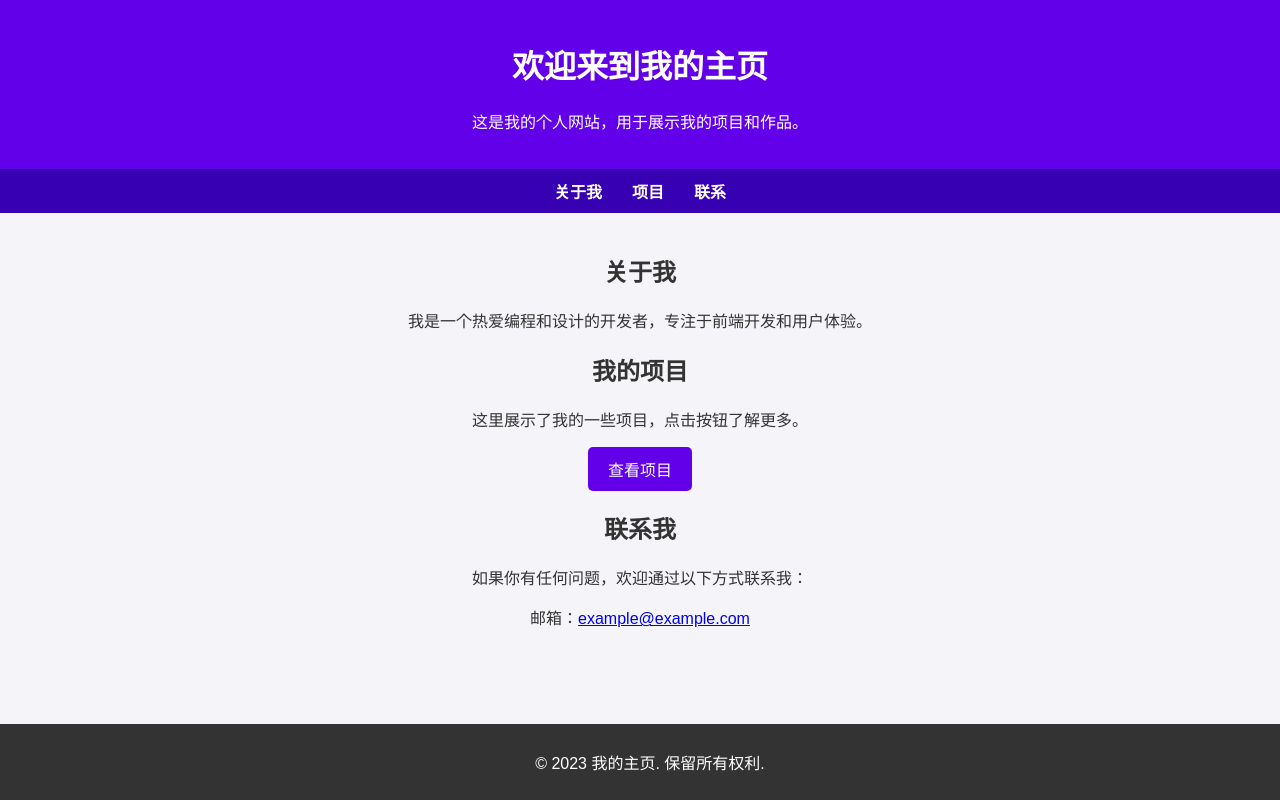
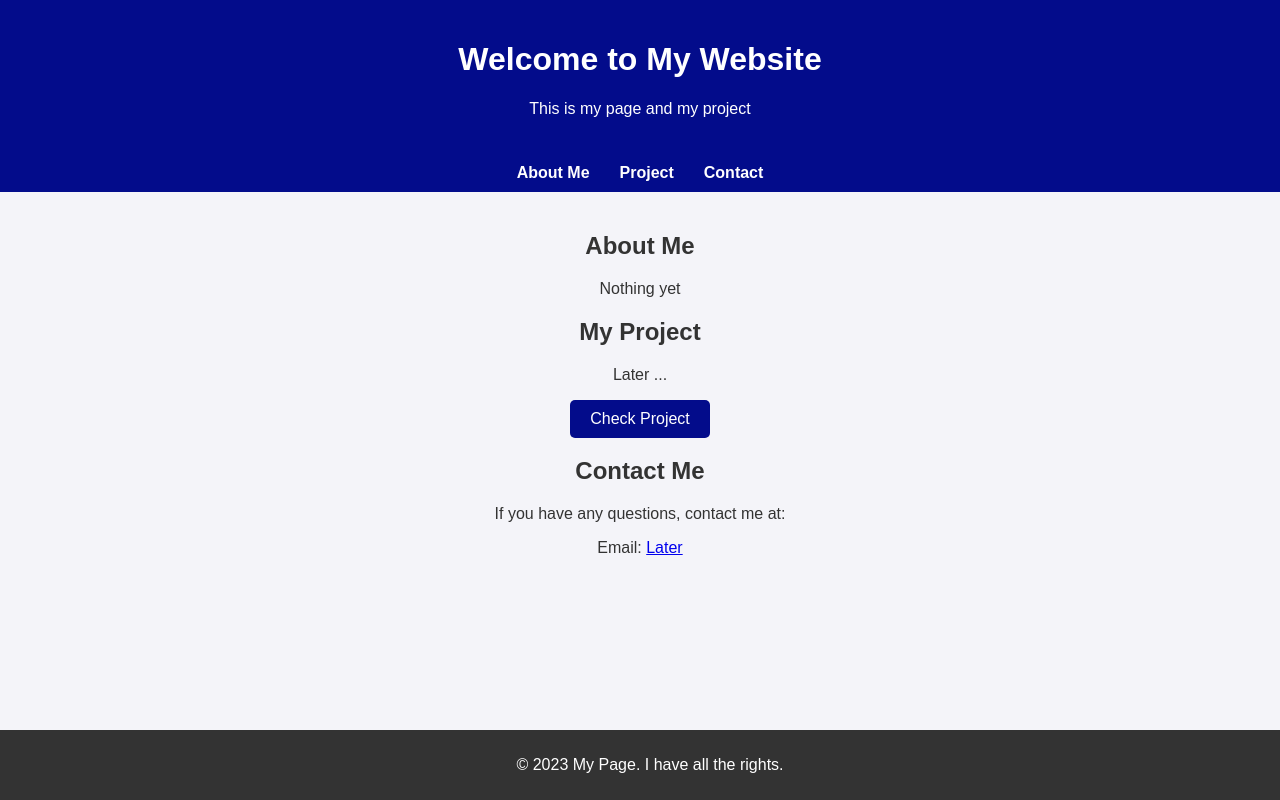
Before and after one commit to YizhiHc/17hui-website, a plain HTML site: page index.html in a window 1280 px wide. Drawn offline with Linux system fonts and the light colour scheme.

Commit message:
new main page

```diff
--- a/index.html
+++ b/index.html
@@ -1,119 +1,55 @@
-<html>
+<!DOCTYPE html>
+<html lang="en">
 <head>
     <meta charset="UTF-8">
     <meta name="viewport" content="width=device-width, initial-scale=1.0">
-    <title>我的主页</title>
-    <style>
-        body {
-            font-family: Arial, sans-serif;
-            margin: 0;
-            padding: 0;
-            background-color: #f4f4f9;
-            color: #333;
-        }
-        header {
-            background-color: #6200ea;
-            color: white;
-            padding: 20px;
-            text-align: center;
-        }
-        nav {
-            display: flex;
-            justify-content: center;
-            background-color: #3700b3;
-            padding: 10px;
-        }
-        nav a {
-            color: white;
-            text-decoration: none;
-            margin: 0 15px;
-            font-weight: bold;
-        }
-        nav a:hover {
-            text-decoration: underline;
-        }
-        main {
-            padding: 20px;
-            text-align: center;
-        }
-        footer {
-            background-color: #333;
-            color: white;
-            text-align: center;
-            padding: 10px;
-            position: fixed;
-            bottom: 0;
-            width: 100%;
-        }
-        .btn {
-            background-color: #6200ea;
-            color: white;
-            padding: 10px 20px;
-            border: none;
-            border-radius: 5px;
-            cursor: pointer;
-            font-size: 16px;
-        }
-        .btn:hover {
-            background-color: #3700b3;
-        }
-    </style>
+    <title>My Page</title>
+    <link rel="stylesheet" href="source/main_page.css">
 </head>
 <body>
-
-    <!-- 头部 -->
+    <!-- header -->
     <header>
-        <h1>欢迎来到我的主页</h1>
-        <p>这是我的个人网站，用于展示我的项目和作品。</p>
+        <h1>Welcome to My Website</h1>
+        <p>This is my page and my project</p>
     </header>
 
-    <!-- 导航栏 -->
+    <!-- navigator -->
     <nav>
-        <a href="#about">关于我</a>
-        <a href="#projects">项目</a>
-        <a href="#contact">联系</a>
+        <a href="#about">About Me</a>
+        <a href="#projects">Project</a>
+        <a href="#contact">Contact</a>
     </nav>
 
-    <!-- 主体内容 -->
+    <!-- main content -->
     <main>
         <section id="about">
-            <h2>关于我</h2>
-            <p>我是一个热爱编程和设计的开发者，专注于前端开发和用户体验。</p>
+            <h2>About Me</h2>
+            <p>Nothing yet</p>
         </section>
 
         <section id="projects">
-            <h2>我的项目</h2>
-            <p>这里展示了我的一些项目，点击按钮了解更多。</p>
-            <button class="btn" onclick="showProjects()">查看项目</button>
+            <h2>My Project</h2>
+            <p>Later ...</p>
+            <button class="btn" onclick="showProjects()">Check Project</button>
             <ul id="project-list" style="display: none;">
-                <li>项目 1：个人博客</li>
-                <li>项目 2：在线商店</li>
-                <li>项目 3：任务管理工具</li>
+                <li>Project 1: Later</li>
+                <li>Project 2: Later</li>
+                <li>Project 3: Later</li>
             </ul>
         </section>
 
         <section id="contact">
-            <h2>联系我</h2>
-            <p>如果你有任何问题，欢迎通过以下方式联系我：</p>
-            <p>邮箱：<a href="mailto:example@example.com">example@example.com</a></p>
+            <h2>Contact Me</h2>
+            <p>If you have any questions, contact me at:</p>
+            <p>Email: <a href="mailto:example@example.com">Later</a></p>
         </section>
     </main>
 
-    <!-- 页脚 -->
+    <!-- footer -->
     <footer>
-        <p>&copy; 2023 我的主页. 保留所有权利.</p>
+        <p>&copy; 2023 My Page. I have all the rights.</p>
     </footer>
 
-    <script>
-        // JavaScript 交互功能
-        function showProjects() {
-            const projectList = document.getElementById('project-list');
-            if (projectList.style.display === 'none') {
-                projectList.style.display = 'block';
-            } else {
-                projectList.style.display = 'none';
-            }
-        }
-    </script>
+    <script src="source/main_page.js"></script>
 </body>
 </html>
--- /dev/null
+++ b/source/main_page.css
@@ -0,0 +1,61 @@
+body {
+    font-family: Arial, sans-serif;
+    margin: 0;
+    padding: 0;
+    background-color: #f4f4f9;
+    color: #333;
+}
+
+header {
+    background-color: #030c8b;
+    color: #ffffff;
+    padding: 20px;
+    text-align: center;
+}
+
+nav {
+    display: flex;
+    justify-content: center;
+    background-color: #030c8b;
+    padding: 10px;
+}
+
+nav a {
+    color: white;
+    text-decoration: none;
+    margin: 0 15px;
+    font-weight: bold;
+}
+
+nav a:hover {
+    text-decoration: underline;
+}
+
+main {
+    padding: 20px;
+    text-align: center;
+}
+
+footer {
+    background-color: #333;
+    color: white;
+    text-align: center;
+    padding: 10px;
+    position: fixed;
+    bottom: 0;
+    width: 100%;
+}
+
+.btn {
+    background-color: #030c8b;
+    color: white;
+    padding: 10px 20px;
+    border: none;
+    border-radius: 5px;
+    cursor: pointer;
+    font-size: 16px;
+}
+
+.btn:hover {
+    background-color: #3700b3;
+}
--- /dev/null
+++ b/source/main_page.js
@@ -0,0 +1,9 @@
+// JavaScript function
+function showProjects() {
+    const projectList = document.getElementById('project-list');
+    if (projectList.style.display === 'none') {
+        projectList.style.display = 'block';
+    } else {
+        projectList.style.display = 'none';
+    }
+}
```
